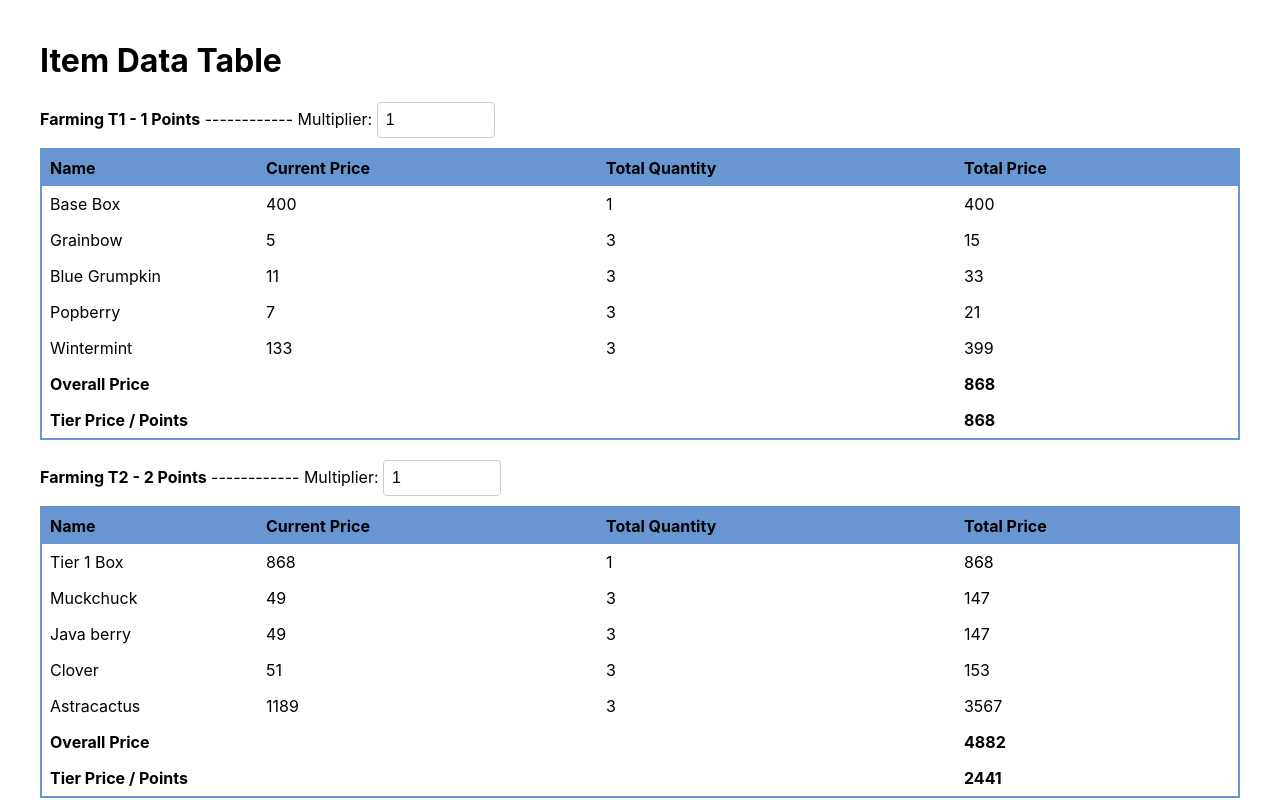
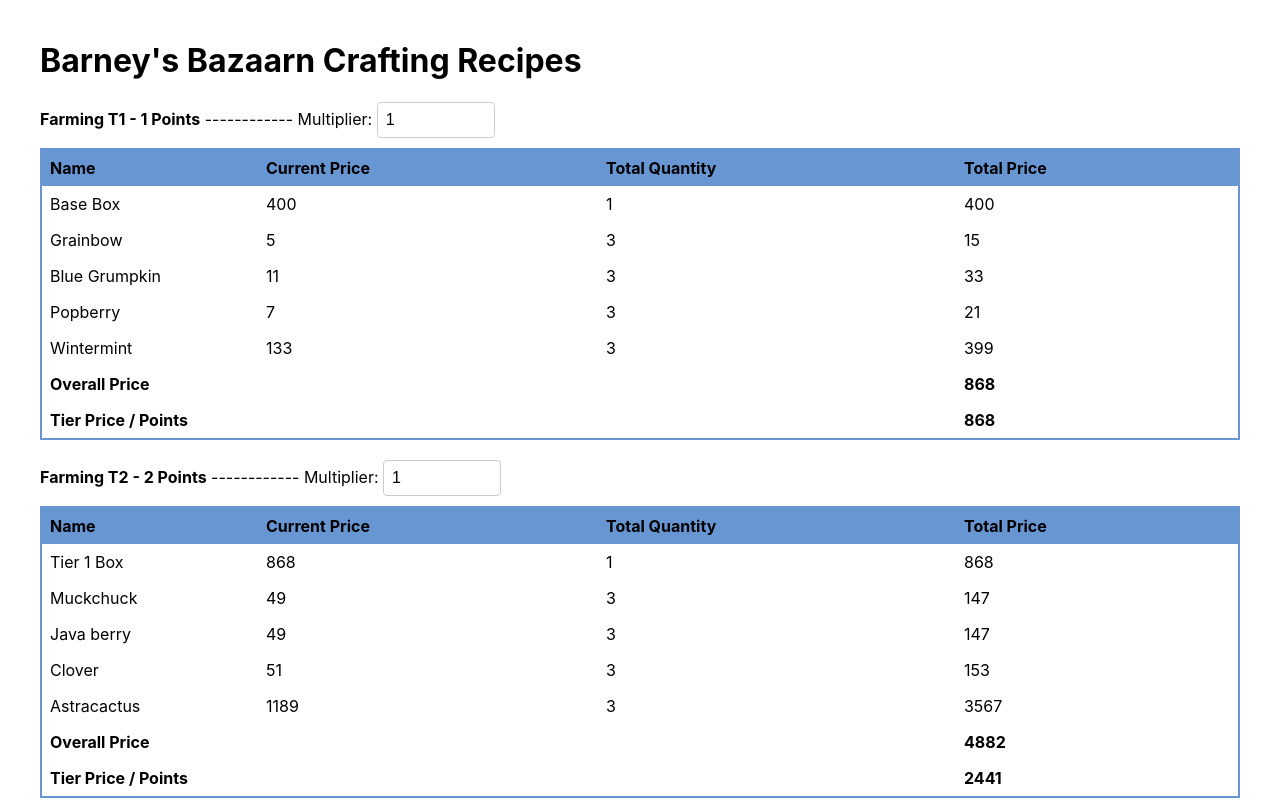
Before and after one commit to cornssss/barneys-bazaarn-guide-website, a React (Create React App) app: page / in a window 1280 px wide. Shown: the top 800 px of the page. Built offline with nearby package versions, Linux system fonts and the light colour scheme.

Commit message:
changes header

```diff
--- a/src/App.tsx
+++ b/src/App.tsx
@@ -28,7 +28,7 @@ function App() {
 
   return (
     <div className="container">
-      <h1>Item Data Table</h1>
+      <h1>Barney's Bazaarn Crafting Recipes</h1>
       <Table categories_={categories} prices_={prices} />
     </div>
   );
--- a/src/Table.tsx
+++ b/src/Table.tsx
@@ -1,7 +1,5 @@
 import React, { useState, useEffect } from "react";
 import { CategoryType, PricesType, TierType } from "./types";
-
-const baseBoxPrice = 400;
 
 interface TableProps {
   categories_: CategoryType[];
```
